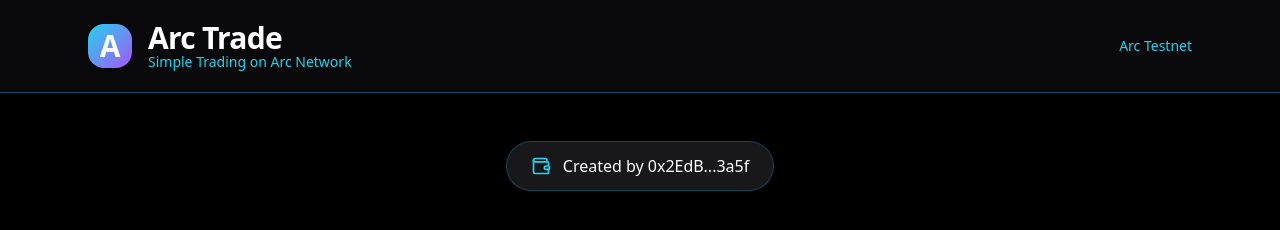
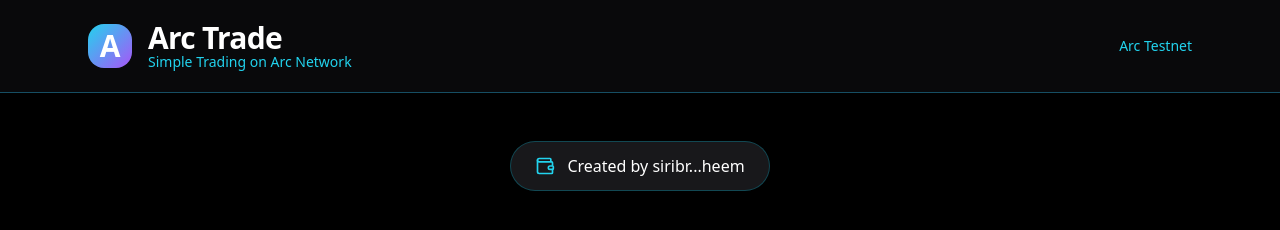
Before and after one commit to SIRIBRAHEEM/arc-trading-app, a Next.js app: page / in a window 1280 px wide. Shown: the top 230 px of the page. Built offline with nearby package versions, Linux system fonts and the light colour scheme.

Commit message:
Update page.tsx

```diff
--- a/app/page.tsx
+++ b/app/page.tsx
@@ -14,7 +14,7 @@ export default function ArcTradingApp() {
   const [price, setPrice] = useState(2456.78);
   const [amount, setAmount] = useState(100);
   const [side, setSide] = useState<'buy' | 'sell'>('buy');
-  const creator = "0x2EdBe6602e8caE94ff9d3f7013Ddf78442813a5f";
+  const creator = "siribraheem";
 
   useEffect(() => {
     const interval = setInterval(() => {
```
